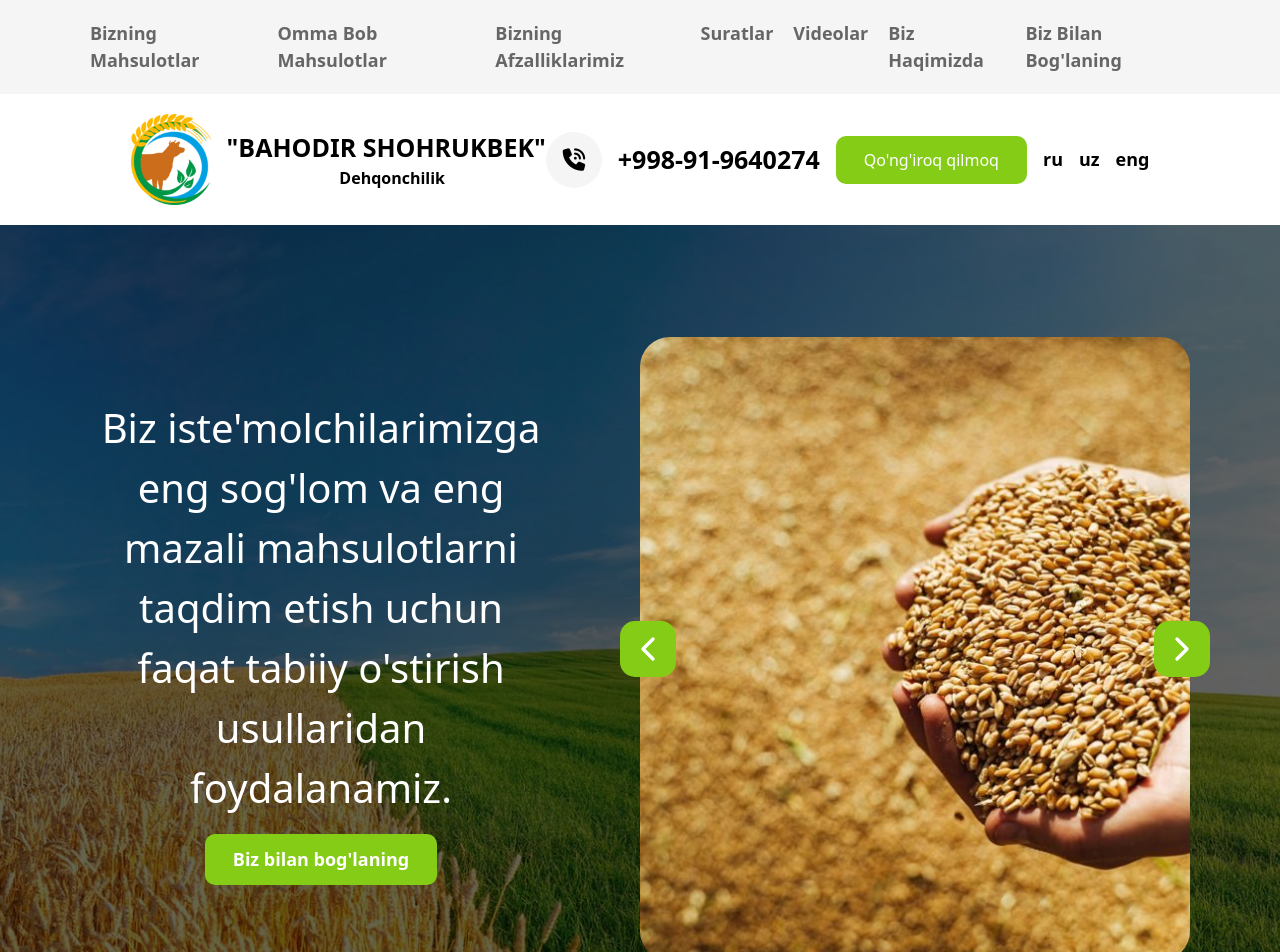
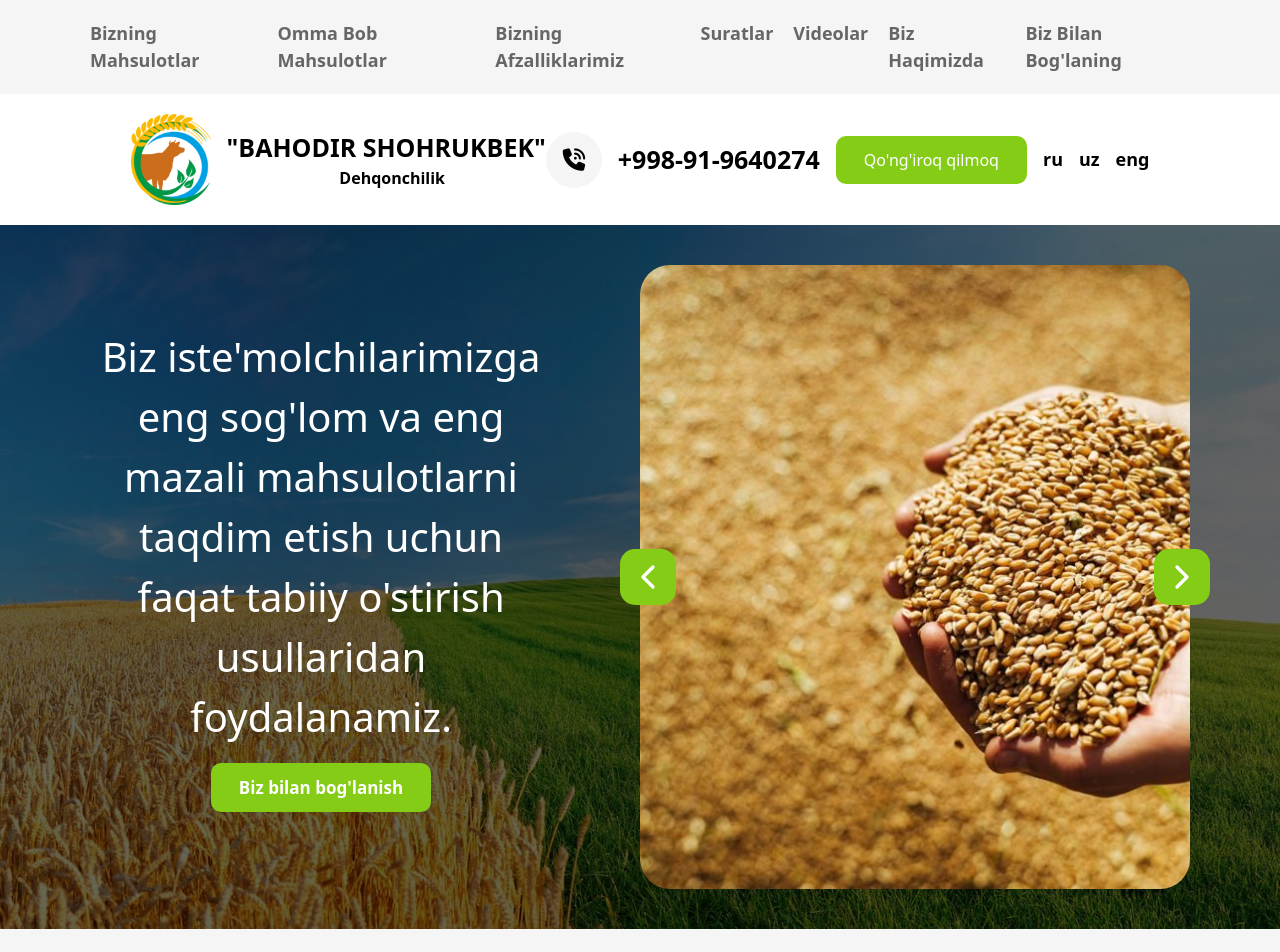
Before and after one commit to ammoriddin/zohidfarm, a React (Vite) app: page / in a window 1280 px wide. Shown: the top 952 px of the page. Built offline with nearby package versions, Linux system fonts and the light colour scheme.

Commit message:
Changed hero py to 40px

```diff
--- a/src/components/hero.jsx
+++ b/src/components/hero.jsx
@@ -18,7 +18,7 @@ const slides = [
 export default function Hero() {
 
     return (
-        <div className='hero relative py-28'>
+        <div className='hero relative py-[40px]'>
             <div className='absolute top-0 left-0 bg-black w-full h-full opacity-[0.6]'></div>
             <div className='container relative'>
                 <div className='flex items-center flex-wrap justify-between text-center'>
@@ -26,8 +26,8 @@ export default function Hero() {
                         <h1 className='text-[20px] sm:text-[30px] md:text-[40px] lg:text-[30px] xl:text-[40px] mb-4 text-white'>
                             Biz iste'molchilarimizga eng sog'lom va eng mazali mahsulotlarni taqdim etish uchun faqat tabiiy o'stirish usullaridan foydalanamiz.
                         </h1>
-                        <button className='bg-[#84cc16] text-white text-[18px] py-3 px-7 rounded-[10px] font-bold'>
-                            Biz bilan bog'laning
+                        <button className='bg-[#84cc16] text-white text-[17px] py-3 px-7 rounded-[10px] font-bold'>
+                            Biz bilan bog'lanish
                         </button>
                     </div>
 
```
